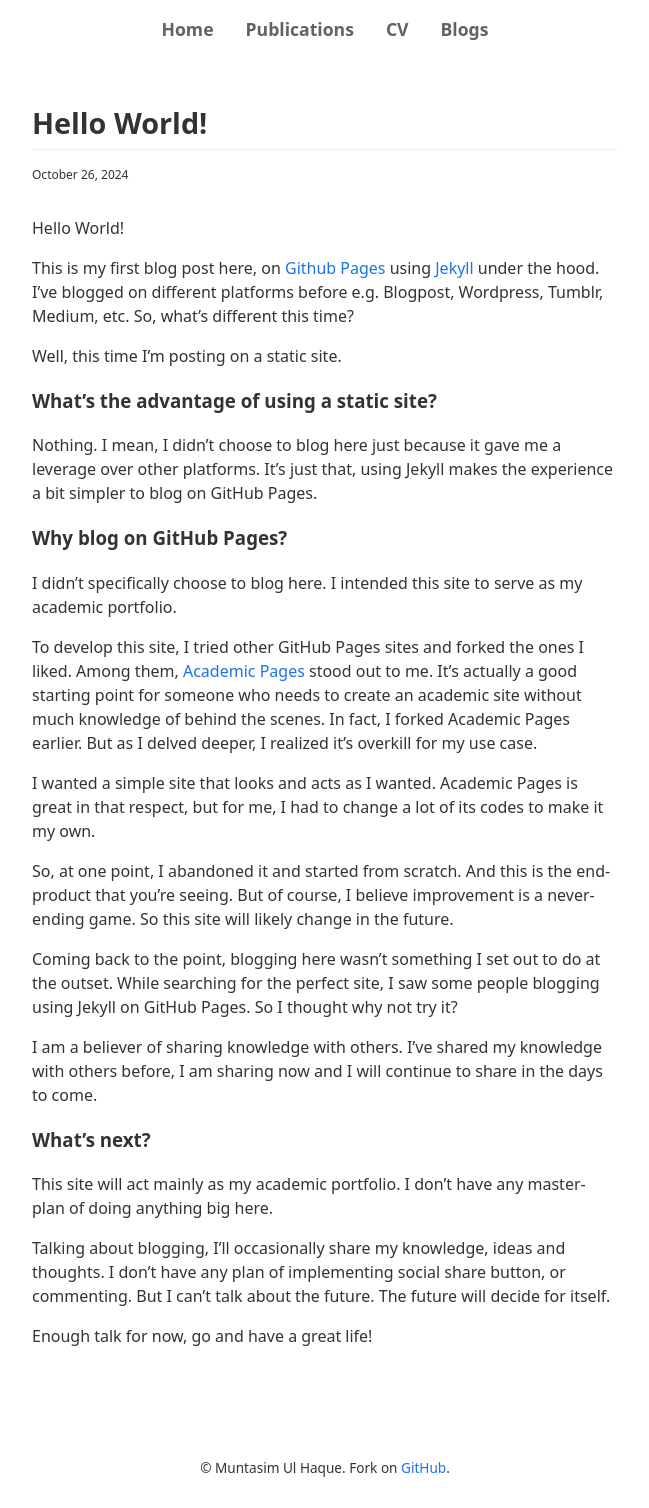
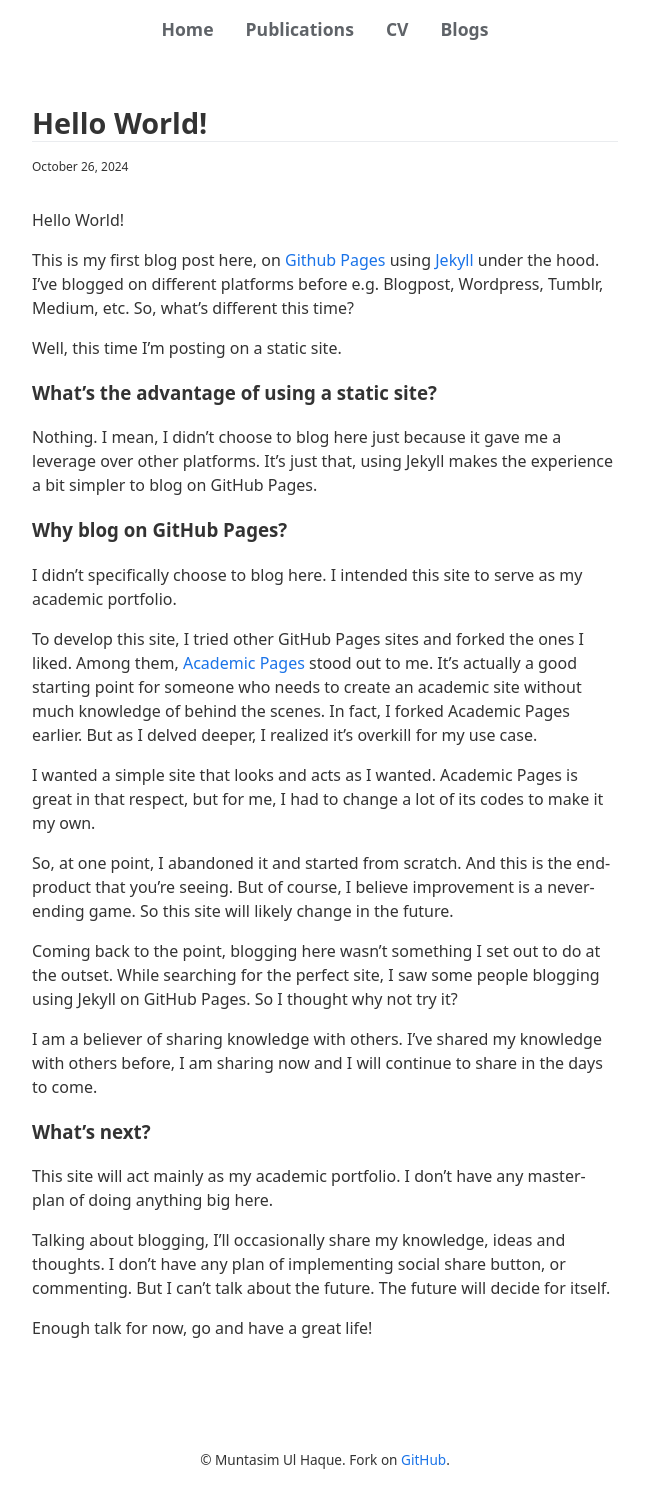
Before and after one commit to muntasimulhaque/muntasimulhaque.github.io, a Jekyll site: the page built from _posts/2024-10-26-hello-world.md, in a window 1280 px wide. Shown: the whole page, without its empty margins (315-964 px from the left). Built offline with Jekyll 4.4.1, drawn with Linux system fonts in a browser that asks for light colours.

Commit message:
Update main.css

```diff
--- a/assets/css/main.css
+++ b/assets/css/main.css
@@ -156,7 +156,6 @@ nav a:hover {
     margin-bottom: 1rem;
     line-height: 1.2;
     border-bottom: 1px solid #eaecef; /* Optional: adds a subtle underline */
-    padding-bottom: 0.5rem; /* Optional: adds some space below the title */
 }
 
 .blog-post {
```
